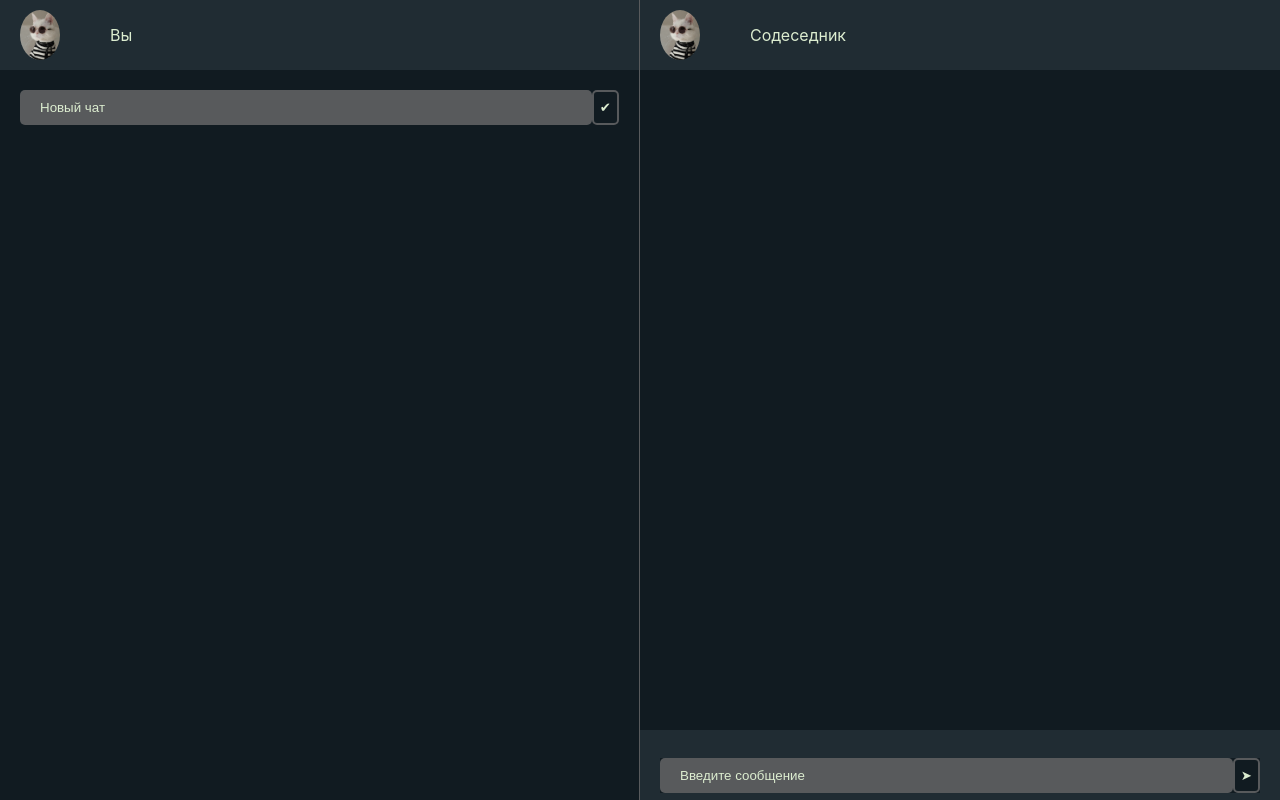
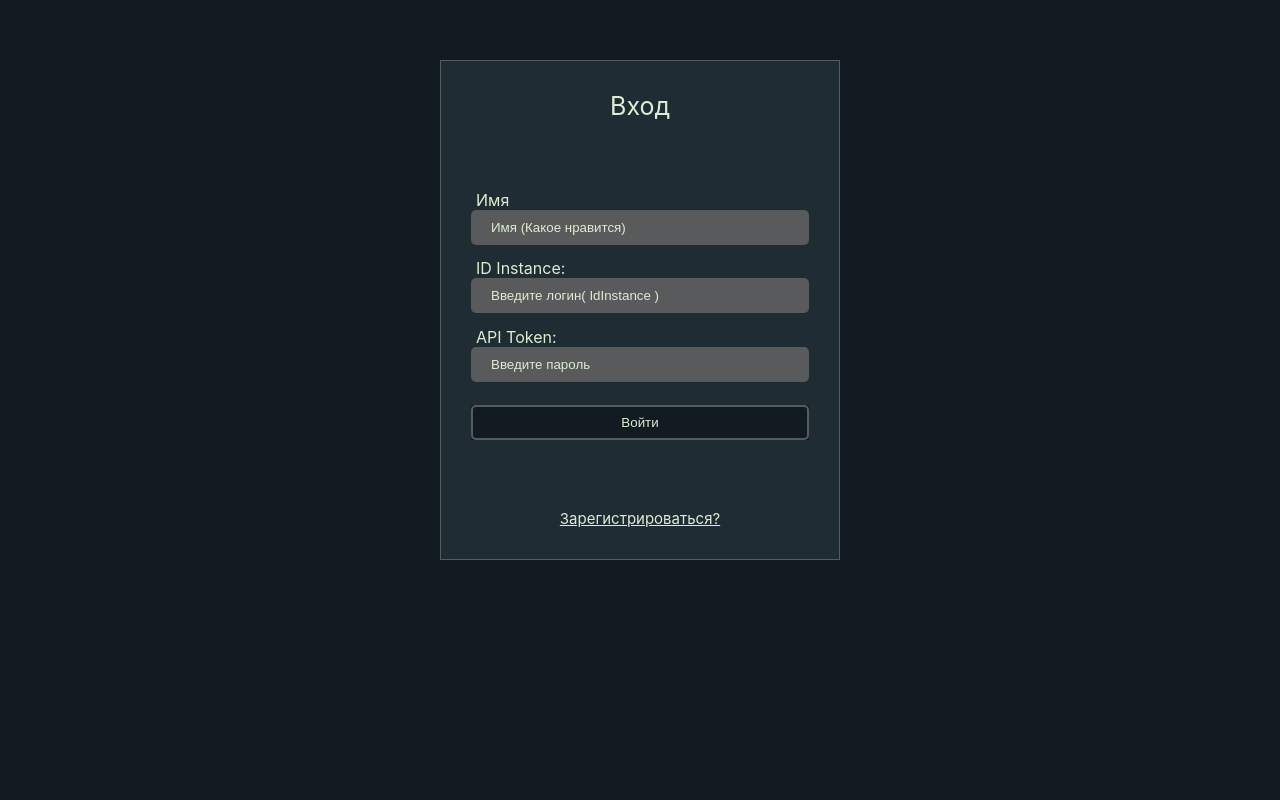
Before and after one commit to iqvver/my-whats_app, a React (Create React App) app: page / in a window 1280 px wide. Built offline with nearby package versions, Linux system fonts and the light colour scheme.

Commit message:
login/logout

```diff
--- a/src/App.js
+++ b/src/App.js
@@ -1,18 +1,25 @@
 import './App.scss';
-import { useSelector } from "react-redux";
+import { useSelector, useDispatch } from "react-redux";
 import AuthPage from "./pages/AuthPage/AuthPage";
 import ChatPage from "./pages/ChatPage/ChatPage";
+import { useEffect } from 'react';
+import { checkAuth, login } from './actions/authAction';
 
 //точка входа в приложение
 //если данные данные из системы GREEN-API (idInstance, apiTokenInstance)
 //введены то произойдет переключение на страницу с чатом
 //надо переделать на ROUTE
 function App() {
-  const { idInstance, apiTokenInstance, error } = useSelector((state) => state.isAuth);
+  const { isAuth } = useSelector((state) => state.isAuth);
+  const dispatch = useDispatch();
+
+  useEffect(() => {
+    dispatch(checkAuth());
+  }, [])
 
   return (
     <div className="app">
-      {idInstance && apiTokenInstance && !error ? <ChatPage /> : <AuthPage />
+      {isAuth ? <ChatPage /> : <AuthPage />
       }
     </div>
   );
--- a/src/actions/actions.js
+++ b/src/actions/actions.js
@@ -43,6 +43,7 @@ export const receiveMessage = createAsyncThunk(
     async (apiData, { rejectWithValue, dispatch }) => {
         const { idInstance, apiTokenInstance } = apiData;
         try {
+            console.log(apiData);
             const data = await getMessageAPI.getMessage(idInstance, apiTokenInstance)
             let message = data.body.messageData?.textMessageData?.textMessage;
             {
--- /dev/null
+++ b/src/actions/authAction.js
@@ -0,0 +1,52 @@
+import { isLogin, isLogout } from "../redux/authSlice";
+import { createAsyncThunk } from "@reduxjs/toolkit";
+
+export const login = createAsyncThunk(
+    'auth/login',
+    async (actionData, { rejectWithValue, dispatch }) => {
+        const { myName, idInst, apiToken } = actionData;
+        try {
+            dispatch(isLogin(actionData));
+            console.log(actionData);
+            localStorage.setItem("auth", "true")
+            localStorage.setItem("myName", myName)
+            localStorage.setItem("idInstance", idInst)
+            localStorage.setItem("apiTokenInstance", apiToken)
+        } catch (e) {
+            return rejectWithValue(e.message);
+        }
+    }
+)
+export const logout = createAsyncThunk(
+    'auth/logout',
+    async (_, { rejectWithValue, dispatch }) => {
+        try {
+            localStorage.removeItem("auth")
+            localStorage.removeItem("myName")
+            localStorage.removeItem("idInstance")
+            localStorage.removeItem("apiTokenInstance")
+            dispatch(isLogout());
+        } catch (e) {
+            return rejectWithValue(e.message);
+        }
+    }
+)
+
+export const checkAuth = createAsyncThunk(
+    'auth/checkAuth',
+    async (_, { rejectWithValue, dispatch }) => {
+        const isAuth = localStorage.getItem("auth") ?? false
+        const myName = localStorage.getItem("myName") ?? 'none-myName'
+        const idInst = localStorage.getItem("idInstance") ?? "none-idInstance"
+        const apiToken = localStorage.getItem("apiTokenInstance") ?? "none-apiTokenInstance"
+        const actionData = { isAuth, myName, idInst, apiToken }
+        try {
+            if (isAuth) {
+                dispatch(login(actionData));
+            }
+
+        } catch (e) {
+            return rejectWithValue(e.message);
+        }
+    }
+)
--- a/src/components/Header/Header.jsx
+++ b/src/components/Header/Header.jsx
@@ -1,13 +1,25 @@
 import React from "react";
 import "./Header.scss";
 import Ava from "../../assets/images/ava.jpg";
+import Button from "../../ui/buttons/Button";
 
 // компонент хедер
-const Header = ({ name }) => {
+const Header = ({ name, buttonName, buttonClick, buttonType }) => {
   return (
     <div className="chat-header">
       <img className="chat-header__ava" src={Ava} alt="Avatar" />
       <span className="chat-header__name">{name}</span>
+      {buttonName ? (
+        <div className="chat-header__close">
+          <Button
+            buttonName={buttonName}
+            buttonClick={buttonClick}
+            buttonType={buttonType}
+          />
+        </div>
+      ) : (
+        <></>
+      )}
     </div>
   );
 };
--- a/src/components/Header/Header.scss
+++ b/src/components/Header/Header.scss
@@ -14,6 +14,11 @@
   }
 
   &__name {
+    width: 200px;
     background-color: inherit;
   }
+
+  &__close  {
+    margin-left: auto;
+  }
 }
--- a/src/modules/chatModule/ChatModule.jsx
+++ b/src/modules/chatModule/ChatModule.jsx
@@ -7,6 +7,7 @@ import { useDispatch, useSelector } from "react-redux";
 import { setCurrentChat } from "../../redux/chatSlice";
 import ChatError from "../../components/errors/ChatError";
 import { addNewChat } from "../../actions/actions";
+import { logout } from "../../actions/authAction";
 
 //контейнерная компонента (HOС) для получения данных для чата
 //и всех паретров для его отрисовки
@@ -14,7 +15,7 @@ import { addNewChat } from "../../actions/actions";
 const ChatModule = () => {
   //получение данных и стейта
   const chat = useSelector((state) => state.chat);
-  let userName = useSelector((state) => state.isAuth.chatId);
+  let userName = useSelector((state) => state.isAuth.myName);
   const idChat = chat.chats.length + 1;
   const messages = [];
   const dispatch = useDispatch();
@@ -35,7 +36,12 @@ const ChatModule = () => {
 
   return (
     <div className="chat-module-container">
-      <Header name={!userName ? "Вы" : userName} />
+      <Header
+        name={!userName ? "Вы" : userName}
+        buttonName="Выйти"
+        buttonType="submit"
+        buttonClick={() => dispatch(logout())}
+      />
       <InputSend
         type={"text"}
         name={"chat"}
--- a/src/pages/AuthPage/AuthPage.jsx
+++ b/src/pages/AuthPage/AuthPage.jsx
@@ -1,20 +1,24 @@
 import React, { useState } from "react";
 import Form from "../../components/loginForm/Form";
 import { useDispatch, useSelector } from "react-redux";
-import { isAuth } from "../../redux/authSlice";
+import { login } from "../../actions/authAction";
 
 //страница входа
 const AuthPage = () => {
-  const authItems = useSelector((state) => state.isAuth);
+  const { name, idInstance, apiTokenInstance } = useSelector(
+    (state) => state.isAuth
+  );
   const dispatch = useDispatch();
 
-  const [chatId, setName] = useState(authItems.name);
-  const [idInst, setIdInst] = useState(authItems.idInstance);
-  const [apiToken, setApiToken] = useState(authItems.apiTokenInstance);
+  const [myName, setName] = useState(name);
+  const [idInst, setIdInst] = useState(idInstance);
+  const [apiToken, setApiToken] = useState(apiTokenInstance);
+
+  const actionData = { myName, idInst, apiToken };
 
   const onSubmit = (e) => {
     e.preventDefault();
-    dispatch(isAuth({ idInst, apiToken, chatId }));
+    dispatch(login(actionData));
   };
 
   return (
@@ -24,7 +28,7 @@ const AuthPage = () => {
       apiToken={apiToken}
       setApiToken={setApiToken}
       setName={setName}
-      name={chatId}
+      name={myName}
       onSubmit={onSubmit}
     />
   );
--- a/src/redux/authSlice.js
+++ b/src/redux/authSlice.js
@@ -4,21 +4,29 @@ import { createSlice } from "@reduxjs/toolkit";
 const authSlice = createSlice({
     name: "auth",
     initialState: {
-        chatId: '',
-        idInstance: '1101821228',
-        apiTokenInstance: '97647e8611ae4d969163dbb802be57095c5f327535714555aa',
-        error: null,
+        myName: '',
+        idInstance: '',
+        apiTokenInstance: '',
+        isAuth: false,
     },
 
     reducers: {
-        isAuth(state, payload) {
+        isLogin(state, payload) {
+            state.myName = payload.payload.myName;
             state.idInstance = payload.payload.idInst;
             state.apiTokenInstance = payload.payload.apiToken;
-            state.chatId = payload.payload.chatId;
+            state.isAuth = true;
+            console.log(payload);
+        },
+        isLogout(state, payload) {
+            state.myName = '';
+            state.idInstance = '';
+            state.apiTokenInstance = '';
+            state.isAuth = false;
         },
     },
 });
 
-export const { isAuth } = authSlice.actions;
+export const { isLogin, isLogout } = authSlice.actions;
 
 export default authSlice.reducer;
```
